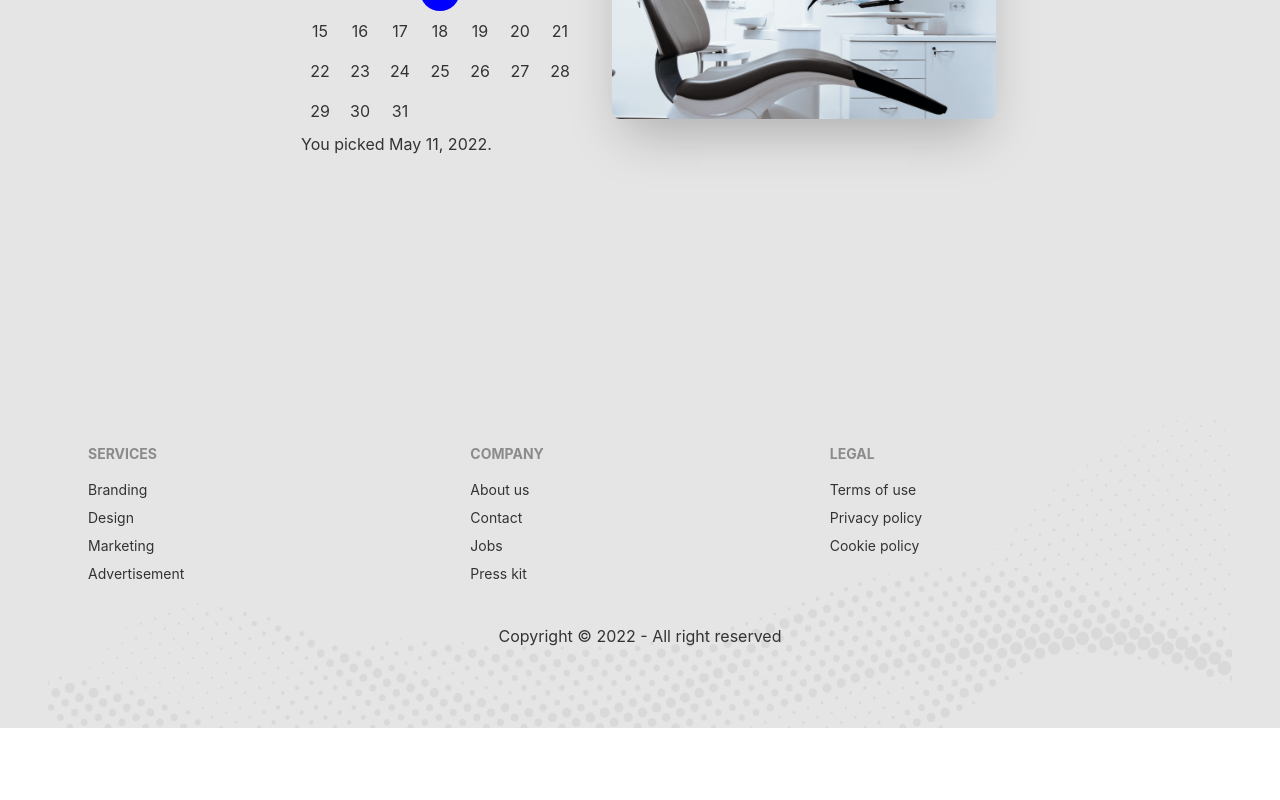
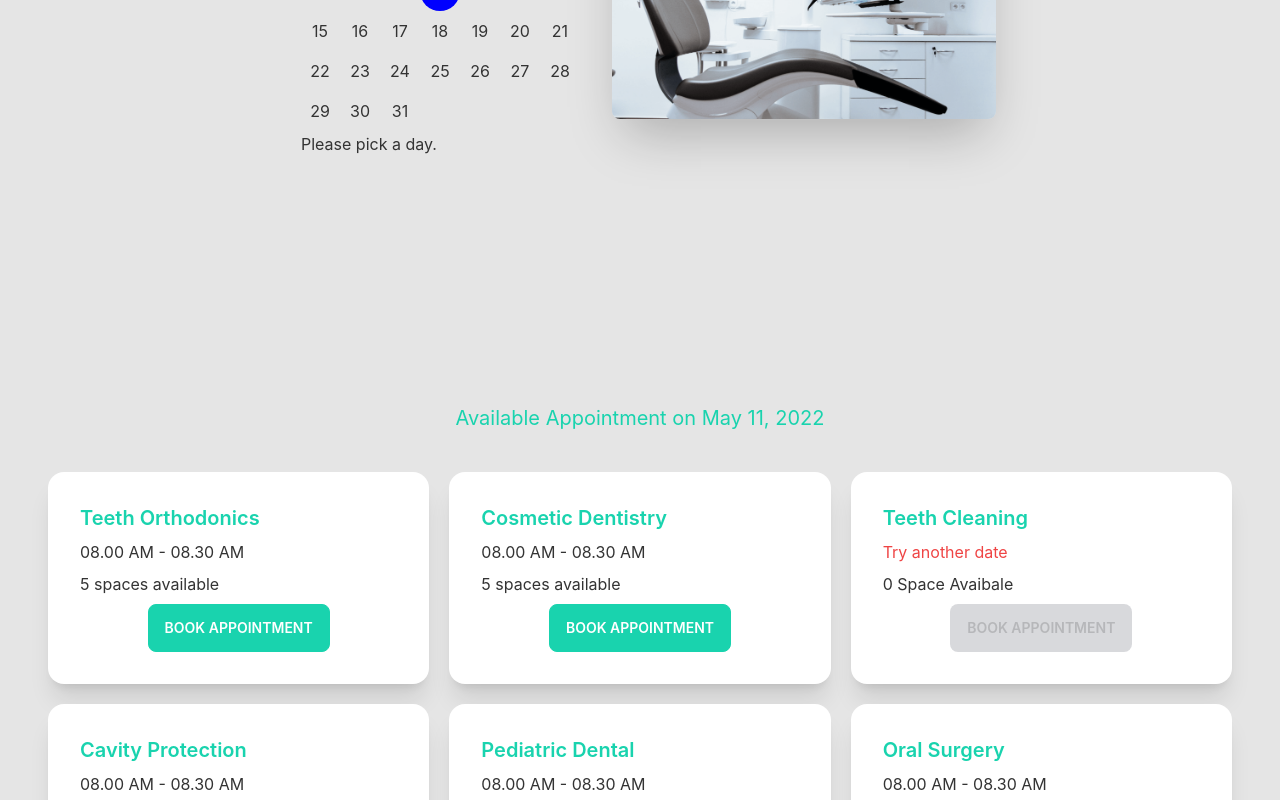
Before and after one commit to Shahin093/Milestone-12-Final-project-doctors-portal-cline, a React (Create React App) app: page /appointment in a window 1280 px wide. Shown: the part 460-1260 px from the top of the page. Before the commit the page ends 1188 px from the top, so only its background shows below. Built offline with nearby package versions, Linux system fonts and the light colour scheme.

Commit message:
72-4 Booking Options and available slots with conditional rendering

```diff
--- /dev/null
+++ b/public/service.json
@@ -0,0 +1,63 @@
+[
+    {
+        "_id": 1,
+        "name": "Teeth Orthodonics",
+        "slots": [
+            "08.00 AM - 08.30 AM",
+            "08.30 AM - 09.00 AM",
+            "09.00 AM - 9.30 AM",
+            "09.30 AM - 10.00 AM",
+            "10.00 AM - 10.30 AM"
+        ]
+    },
+    {
+        "_id": 2,
+        "name": "Cosmetic Dentistry",
+        "slots": [
+            "08.00 AM - 08.30 AM",
+            "08.30 AM - 09.00 AM",
+            "09.00 AM - 9.30 AM",
+            "09.30 AM - 10.00 AM",
+            "10.00 AM - 10.30 AM"
+        ]
+    },
+    {
+        "_id": 3,
+        "name": "Teeth Cleaning",
+        "slots": []
+    },
+    {
+        "_id": 4,
+        "name": "Cavity Protection",
+        "slots": [
+            "08.00 AM - 08.30 AM",
+            "08.30 AM - 09.00 AM",
+            "09.00 AM - 9.30 AM",
+            "09.30 AM - 10.00 AM",
+            "10.00 AM - 10.30 AM",
+            "10.30 AM - 11.00 AM"
+        ]
+    },
+    {
+        "_id": 5,
+        "name": "Pediatric Dental",
+        "slots": [
+            "08.00 AM - 08.30 AM",
+            "08.30 AM - 09.00 AM",
+            "09.00 AM - 9.30 AM",
+            "09.30 AM - 10.00 AM"
+        ]
+    },
+    {
+        "_id": 6,
+        "name": "Oral Surgery",
+        "slots": [
+            "08.00 AM - 08.30 AM",
+            "08.30 AM - 09.00 AM",
+            "09.00 AM - 9.30 AM",
+            "09.30 AM - 10.00 AM",
+            "10.00 AM - 10.30 AM",
+            "10.30 AM - 11.00 AM"
+        ]
+    }
+]
--- a/src/Pages/Appointment/Appointment.js
+++ b/src/Pages/Appointment/Appointment.js
@@ -1,11 +1,16 @@
-import React from 'react';
+import React, { useState } from 'react';
 import Footer from '../Shared/Footer';
 import AppointmentBanner from './AppointmentBanner';
+import AvaiableAppoinment from './AvaiableAppoinment';
 
 const Appointment = () => {
+    const [date, setDate] = useState(new Date());
+
     return (
         <div>
-            <AppointmentBanner></AppointmentBanner>
+            <AppointmentBanner date={date} setDate={setDate}></AppointmentBanner>
+
+            <AvaiableAppoinment date={date} setDate={setDate}></AvaiableAppoinment>
             <Footer></Footer>
         </div>
     );
--- a/src/Pages/Appointment/AppointmentBanner.js
+++ b/src/Pages/Appointment/AppointmentBanner.js
@@ -3,11 +3,9 @@
 import chair from '../../assets/images/chair.png';
 import 'react-day-picker/dist/style.css';
 import { format } from 'date-fns';
-const AppointmentBanner = () => {
-    const [selected, setSelected] = useState(new Date());
+const AppointmentBanner = ({ date, setDate }) => {
     let footer = <p>Please pick a day.</p>;
-    if (selected) {
-        footer = <p>You picked {format(selected, 'PP')}.</p>;
+    if (date) {
     }
     return (
         <div class="hero min-h-screen">
@@ -16,8 +14,8 @@
                 <div>
                     <DayPicker
                         mode="single"
-                        selected={selected}
-                        onSelect={setSelected}
+                        selected={date}
+                        onSelect={setDate}
                         footer={footer}
                     />
                 </div>
--- /dev/null
+++ b/src/Pages/Appointment/AvaiableAppoinment.js
@@ -0,0 +1,25 @@
+import { format } from 'date-fns';
+import React, { useEffect, useState } from 'react';
+import Services from '../Home/Services';
+import Service from './Service';
+
+const AvaiableAppoinment = ({ date }) => {
+    const [services, setServices] = useState([]);
+    useEffect(() => {
+        fetch('service.json')
+            .then(res => res.json())
+            .then(data => setServices(data));
+    }, [])
+    return (
+        <div>
+            <h1 className='text-xl text-secondary text-center'>Available Appointment on {format(date, 'PP')}</h1>
+            <div className='grid grid-cols-1 md:grid-cols-2 lg:grid-cols-3 gap-5 my-10'>
+                {
+                    services.map(service => <Service key={service._id} service={service}></Service>)
+                }
+            </div>
+        </div>
+    );
+};
+
+export default AvaiableAppoinment;
--- /dev/null
+++ b/src/Pages/Appointment/Service.js
@@ -0,0 +1,25 @@
+import React from 'react';
+
+const Service = ({ service }) => {
+    const { name, slots } = service;
+    return (
+        <div className="card lg:max-w-lg bg-base-100 shadow-xl">
+            <div className="card-body">
+                <h2 className="card-title text-secondary">{name}</h2>
+                <p>
+                    {
+                        slots.length > 0 ?
+                            <span>{slots[0]}</span> :
+                            <span className='text-red-500'>Try another date</span>
+                    }
+                </p>
+                <p>{slots.length} {slots.length > 1 ? "spaces available" : "Space Avaibale"}</p>
+                <div className="card-actions justify-center">
+                    <button disabled={slots.length === 0} className="btn btn-secondary text-white uppercase ">Book Appointment </button>
+                </div>
+            </div>
+        </div>
+    );
+};
+
+export default Service;
```
